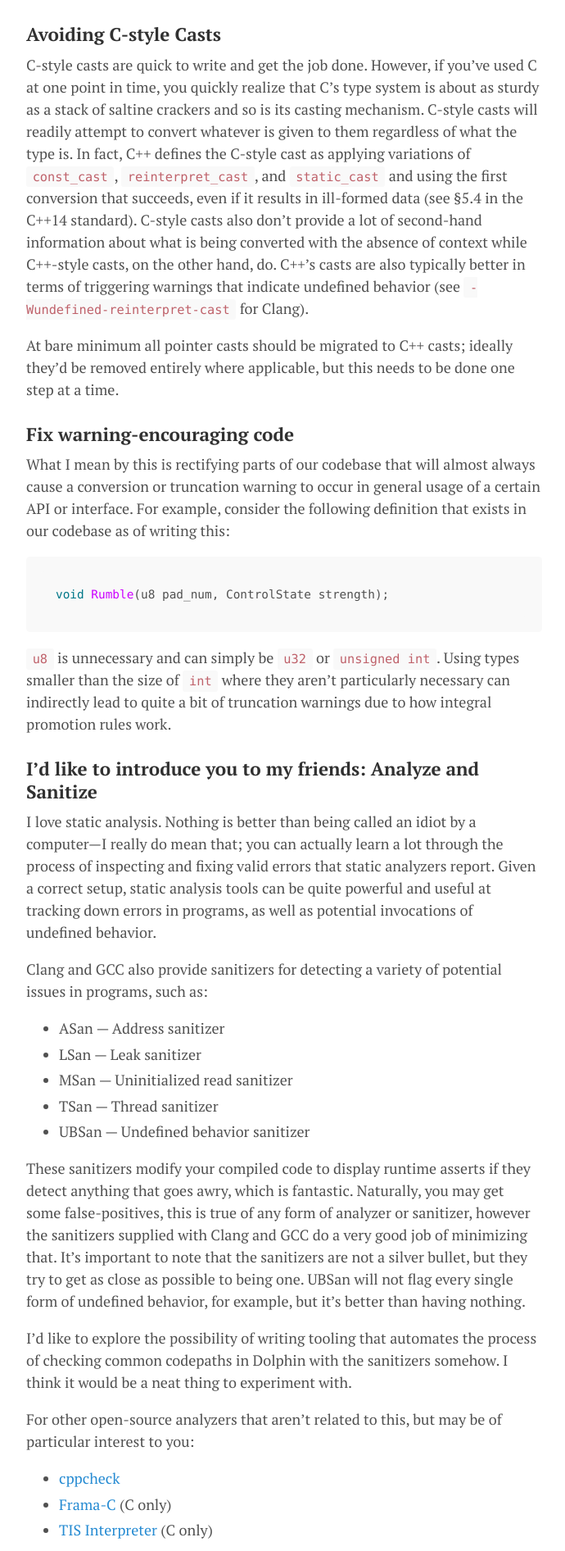
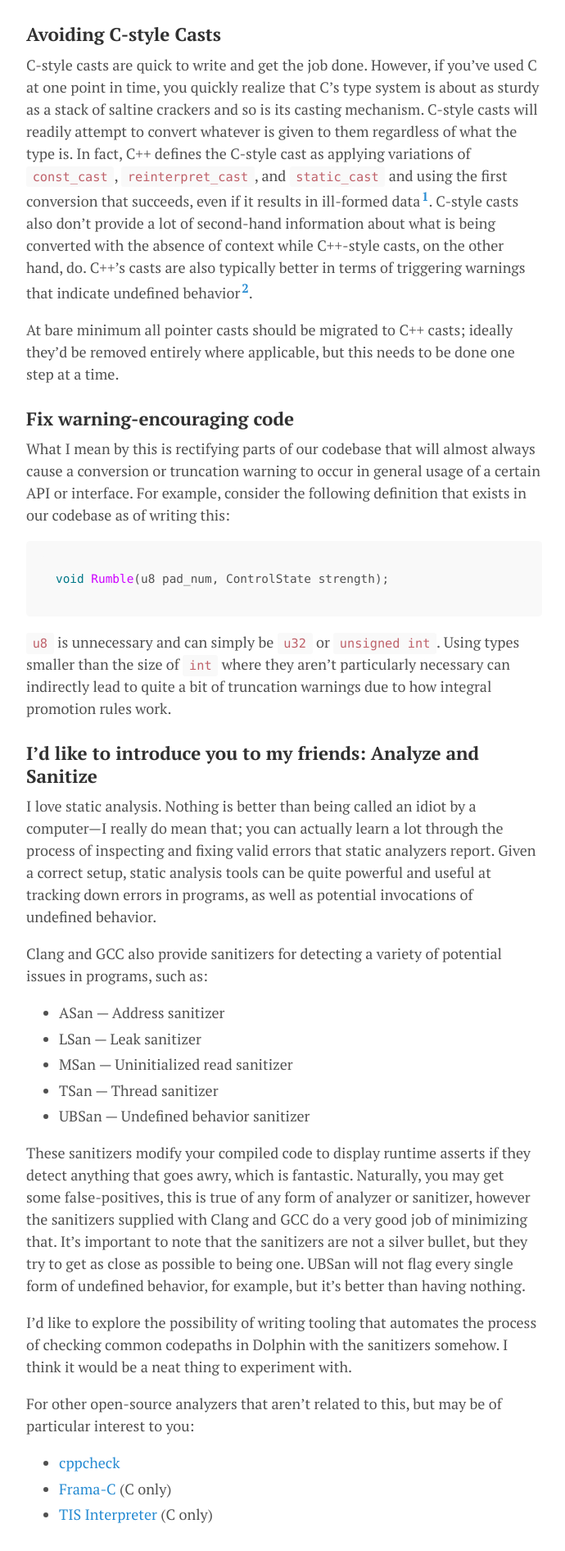
Before and after one commit to lioncash/lioncash.github.io, a Jekyll site: the page built from _posts/2016-06-21-dolphin-50-personal-plans.md, in a window 1280 px wide. Shown: the part 1183-3075 px from the top of the page at 82% size, without its empty margins (293-983 px from the left). Built offline with Jekyll 4.4.1, drawn with Linux system fonts in a browser that asks for light colours; some of the changed text lies outside the part shown.

Commit message:
dolphin: Get rid of parentheticals in favor of footnotes

```diff
--- a/_posts/2016-06-21-dolphin-50-personal-plans.md
+++ b/_posts/2016-06-21-dolphin-50-personal-plans.md
@@ -18,7 +18,7 @@ This is terrible for both code review and ensuring correctness in general. Signe
 Enabling all warnings is not the goal, since this would border on nonsensical overkill. For example, `-Winline` and `-Wpadded`, are more suited as inspection diagnostics, rather than permanently enabled warnings. However, we really should be more proactive with regards to preventing errors before they actually happen, or at the very least make them more explicit if they exist. Ideally we would have, at minimum, `-Wall` and `-Wextra` enabled for Clang and GCC, and `/W4` for MSVC. This also segues nicely into a slightly controversial topic.
 
 ### Avoiding C-style Casts
-C-style casts are quick to write and get the job done. However, if you've used C at one point in time, you quickly realize that C's type system is about as sturdy as a stack of saltine crackers and so is its casting mechanism. C-style casts will readily attempt to convert whatever is given to them regardless of what the type is. In fact, C++ defines the C-style cast as applying variations of `const_cast`, `reinterpret_cast`, and `static_cast` and using the first conversion that succeeds, even if it results in ill-formed data (see §5.4 in the C++14 standard). C-style casts also don't provide a lot of second-hand information about what is being converted with the absence of context while C++-style casts, on the other hand, do. C++'s casts are also typically better in terms of triggering warnings that indicate undefined behavior (see `-Wundefined-reinterpret-cast` for Clang).
+C-style casts are quick to write and get the job done. However, if you've used C at one point in time, you quickly realize that C's type system is about as sturdy as a stack of saltine crackers and so is its casting mechanism. C-style casts will readily attempt to convert whatever is given to them regardless of what the type is. In fact, C++ defines the C-style cast as applying variations of `const_cast`, `reinterpret_cast`, and `static_cast` and using the first conversion that succeeds, even if it results in ill-formed data[^cpp-cast-definition]. C-style casts also don't provide a lot of second-hand information about what is being converted with the absence of context while C++-style casts, on the other hand, do. C++'s casts are also typically better in terms of triggering warnings that indicate undefined behavior[^clang-wundefined-reinterpret-cast].
 
 At bare minimum all pointer casts should be migrated to C++ casts; ideally they'd be removed entirely where applicable, but this needs to be done one step at a time.
 
--- a/_sass/core/_type.scss
+++ b/_sass/core/_type.scss
@@ -112,9 +112,9 @@ blockquote {
 // See the example content post for an example.
 
 // Footnote number within body text
-a[href^="#fn:"],
+[href^="#fn:"],
 // Back to footnote link
-a[href^="#fnref:"] {
+[href^="#fnref:"] {
   display: inline-block;
   font-weight: bold;
   margin-left: .1rem;
```
Also changed, not shown: other parts of _posts/2016-06-21-dolphin-50-personal-plans.md (+3 -0 lines).
